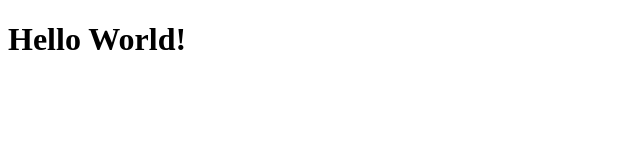
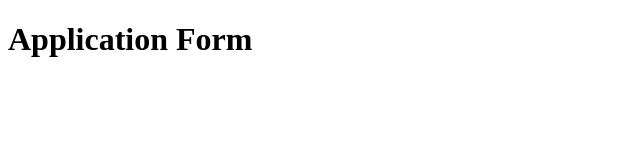
Before and after one commit to VMaina2003/Zindua_Form, a plain HTML site: page index.html in a window 1280 px wide. Shown: the whole page, without its empty margins (0-640 px from the left). Drawn offline with Linux system fonts and the light colour scheme.

Commit message:
add title

```diff
--- a/index.html
+++ b/index.html
@@ -3,9 +3,13 @@
 <head>
     <meta charset="UTF-8">
     <meta name="viewport" content="width=h1, initial-scale=1.0">
-    <title>Document</title>
+    <title>Zindua Application Form</title>
 </head>
 <body>
-    <h1>Hello World!</h1>
+    <h1>Application Form</h1>
+
+    <form>
+
+    </form>
 </body>
 </html>
```
